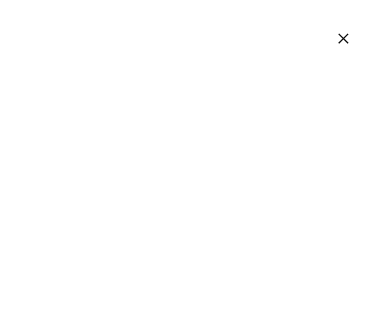
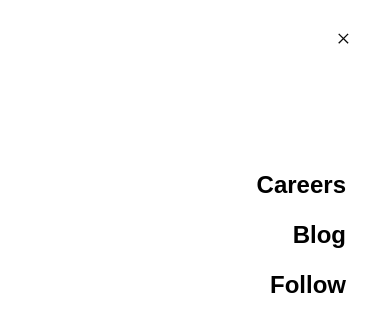
Before and after one commit to fimio-xyz/fimio-xyz.github.io, a React (Create React App) app in the folder fimio-landing/: page /#/ in a window 390 px wide. Both pictures are taken after a click on the element 342 px from the left and 40 px from the top of the page. Shown: the top 332 px of the page. Built offline with nearby package versions, Linux system fonts and the light colour scheme; the HTML template or start-up script is replaced by a standard one.

Commit message:
feat: created mobile sidebar

```diff
--- /dev/null
+++ b/fimio-landing/src/components/Sidebar/SidebarBlogButton.js
@@ -0,0 +1,10 @@
+import React from "react";
+import { SidebarButtonStyle } from "./SidebarButtonStyle";
+
+const SidebarBlogButton = () => {
+	return (
+		<SidebarButtonStyle href={`https://blog.tiptop.xyz`}>Blog</SidebarButtonStyle>
+	);
+};
+
+export default SidebarBlogButton;
--- /dev/null
+++ b/fimio-landing/src/components/Sidebar/SidebarButton.js
@@ -0,0 +1,10 @@
+import React from "react";
+import { SidebarButtonStyle } from "./SidebarButtonStyle";
+
+const SidebarButton = () => {
+	return (
+		<SidebarButtonStyle href={`https://twitter.com/fimioxyz`}>Follow</SidebarButtonStyle>
+	);
+};
+
+export default SidebarButton;
--- /dev/null
+++ b/fimio-landing/src/components/Sidebar/SidebarButtonStyle.js
@@ -0,0 +1,11 @@
+import styled from 'styled-components'
+
+export const SidebarButtonStyle = styled.a`
+    text-decoration: none;
+    align-self: flex-end;
+    font-weight: 700;
+    color: black;
+    font-size: 24px;
+    line-height: 50px;
+    cursor: pointer;
+`;
--- /dev/null
+++ b/fimio-landing/src/components/Sidebar/SidebarElements.js
@@ -0,0 +1,53 @@
+import styled from 'styled-components'
+import {Link} from 'react-scroll'
+
+export const SidebarContainer = styled.aside`
+    overscroll-behavior-y: contain;
+    position: fixed;
+    z-index: 999;
+    width: 100%;
+    height: 100%;
+    top: 80px;
+    left: 0;
+    transition: 0.5s ease-in-out;
+    opacity: ${({ isOpen }) => (isOpen ? '100%' : '0%' )};
+    z-index: ${({ isOpen }) => (isOpen ? '999' : '-5' )};
+    background: white;
+`
+
+export const BackgroundImage = styled.div`
+  //background-size: 10px 10px;
+  //background-image:
+  //linear-gradient(to right, #f9f9f9 1px, transparent 1px),
+  //linear-gradient(to bottom, #f9f9f9 1px, transparent 1px);
+  margin-left: 10%;
+    margin-right: 10%;
+    height: 60%;
+`
+
+export const Icon = styled.div`
+    position: absolute;
+    top: 1.2rem;
+    right: 1.5rem;
+    background: transparent;
+    cursor: pointer;
+    outline: none;
+`
+
+export const SidebarItem = styled(Link)`
+    font-weight: 700;
+    font-size: 24px;
+    line-height: 50px;
+    color: black;
+    cursor: pointer;
+    align-self: flex-end;
+`
+
+export const SidebarWrapper = styled.div`
+    margin-top: 80px;
+    margin-right: 5px;
+    display: flex;
+    flex-direction: column;
+    align-items: flex-end;
+    align-content: flex-start;
+`
--- /dev/null
+++ b/fimio-landing/src/components/Sidebar/index.js
@@ -0,0 +1,25 @@
+import React from 'react'
+import { useNavigate } from 'react-router'
+import SidebarButton from './SidebarButton'
+import SidebarBlogButton from './SidebarBlogButton'
+import { SidebarContainer, SidebarWrapper, SidebarItem, BackgroundImage } from './SidebarElements'
+
+const Sidebar = ({ isOpen, toggle }) => {
+	const navigate = useNavigate()
+	function goToPage() {
+		navigate("/#careers");
+	}
+	return (
+		<SidebarContainer isOpen={ isOpen }>
+			<BackgroundImage>
+				<SidebarWrapper>
+					<SidebarItem onClick={() => { toggle(); goToPage(); }}>Careers</SidebarItem>
+					<SidebarBlogButton />
+					<SidebarButton />
+				</SidebarWrapper>
+			</BackgroundImage>
+		</SidebarContainer>
+	)
+}
+
+export default Sidebar
--- a/fimio-landing/src/pages/Home/index.js
+++ b/fimio-landing/src/pages/Home/index.js
@@ -1,5 +1,6 @@
 import React, { useState, useEffect } from 'react';
 import NavBar from '../../components/Navbar';
+import Sidebar from "../../components/Sidebar";
 
 const Home = ({isOpen, toggle }) => {
 	const [isDesktop, setIsDesktop] = useState(false);
@@ -51,6 +52,7 @@ const Home = ({isOpen, toggle }) => {
 
 	return (
 		<>
+			<Sidebar isOpen={isOpen} toggle={toggle}/>
 			<NavBar isOpen={isOpen} toggle={toggle} />
 		</>
 	);
```
Also changed, not shown: fimio-landing/src/components/ButtonWrap.js (added, +10 -0 lines).
